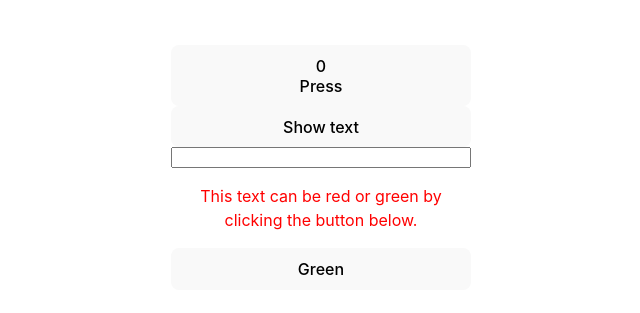
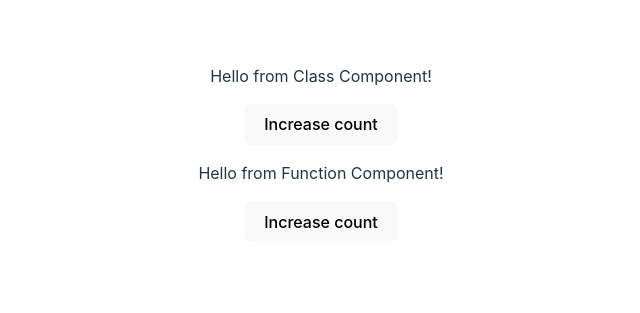
Before and after one commit to voronovanasta/redev_tasks, a React (Vite) app: page / in a window 1280 px wide. Shown: the part 255-568 px from the top of the page, without its empty margins (319-959 px from the left). Built offline with nearby package versions, Linux system fonts and the light colour scheme; no server answers.

Commit message:
feat: add code for lifecycle task

```diff
--- a/src/App.jsx
+++ b/src/App.jsx
@@ -1,23 +1,15 @@
 import './App.css'
-import ButtonComponent from './components/ButtonComponent';
-import TextComponent from './components/TextComponent';
-import InputComponent from './components/InputComponent';
-import ColorChangeComponent from './components/ColorChangeComponent'
+import { LifecycleComponent, FuncComponent} from './components/LifecycleComponent'
+
+
 
 function App() {
-  const style = {width: '300px',height: "200px", display: "flex", flexDirection: "column", justifyContent: 'space-between'}
+  const style = {width: '300px', display: "flex", flexDirection: "column", justifyContent: 'space-between'}
   return (
     <div style = {style}>
-      <ButtonComponent />
-      <TextComponent />
-      <InputComponent/>
-      <ColorChangeComponent/>
+      <LifecycleComponent/>
+      <FuncComponent/>
     </div>
-    // <BoolPropComponent isDay={isDay}>
-    // <ObjPropComponent data={{name: 'Nastya'}}/>
-    // <ArrPropComponent contacts={contacts} />
-    // <FuncPropComponent clickHandler={removeContacts}/>
-    // </BoolPropComponent>
   )
 }
 
--- a/src/components/ButtonComponent.jsx
+++ /dev/null
@@ -1,18 +0,0 @@
-import { useState } from "react";
-
-function ButtonComponent ()  {
-    const [count, setCount] = useState(0);
-     const clickHandler = () => {
-        setCount(prevCount => prevCount + 1)
-     }
-
-    return (
-    <button onClick = {clickHandler}>
-       {count}
-       <br></br>
-       Press
-    </button>
-    )
-}
-
-export default ButtonComponent;
--- a/src/components/ColorChangeComponent.jsx
+++ /dev/null
@@ -1,20 +0,0 @@
-import { useState } from "react";
-
-function ColorChangeComponent ()  {
-   const text = 'This text can be red or green  by clicking the button below.'
-   const [IsColored, setIsColored]= useState(false);
-    const clickHandler = () => {
-      setIsColored(IsColored => !IsColored)
-    }
-    let color = IsColored ? {color: 'green'} : {color: 'red'}
-   return (
-   <>
-   <p style = {color}>{text}</p>
-   <button onClick = {clickHandler}>
-      {!IsColored ? "Green" : "Red"}
-   </button>
-   </>
-   )
-}
-
-export default ColorChangeComponent;
--- a/src/components/InputComponent.jsx
+++ /dev/null
@@ -1,18 +0,0 @@
-import { useState } from "react";
-
-function InputComponent ()  {
-    const [value, setValue] = useState('');
-     const clickHandler = (value) => {
-        setValue(value)
-     }
-
-    return (
-    <>
-    <input onChange = {(e) => clickHandler(e.target.value)}>
-    </input>
-    {value}
-    </>
-    )
-}
-
-export default InputComponent;
--- /dev/null
+++ b/src/components/LifecycleComponent.jsx
@@ -0,0 +1,73 @@
+import React, { useState, useEffect } from 'react'
+
+export class LifecycleComponent extends React.Component {
+    state = {
+        count: 0
+    }
+
+    constructor (props) {
+        super(props);
+        this.increment = this.increment.bind(this)
+    }
+
+    increment () {
+       this.setState(prevState => ({count: prevState.count + 1}));
+    }
+    componentDidMount() {
+        async function getAllUsersCount() {
+            const response = await fetch('https://todo-redev.herokuapp.com/api/users');
+            const data = await response.json();
+            return data.length;
+        }
+        getAllUsersCount().then(console.log)
+    }
+
+    shouldComponentUpdate(nextProps, nextState) {
+        return nextState.count % 2 === 0;
+    }
+
+    componentDidUpdate() {
+        console.log(this.state.count);
+    }
+
+    componentWillUnmount() {
+        console.log('This component will be deleted!')
+    }
+
+    render () {
+        return <div>
+              <p> Hello from Class Component!</p>
+              <button onClick = {this.increment}>Increase count</button>
+        </div>
+    }
+}
+
+export function FuncComponent () {
+    console.log('App')
+    const [count, setCount] = useState(0);
+
+    useEffect(() => {
+        async function getAllUsersCount() {
+            const response = await fetch('https://todo-redev.herokuapp.com/api/users');
+            const data = await response.json();
+            return data.length;
+        }
+        getAllUsersCount().then(console.log);
+        return () => {
+            console.log('This component will be deleted!');
+        }
+    }, [])
+
+    useEffect(() => {
+        console.log(count)
+    }, [count])
+
+    function clickhandler () {
+        setCount(c => c + 1)
+    }
+
+    return  <div>
+    <p> Hello from Function Component!</p>
+    <button onClick = {clickhandler}>Increase count</button>
+    </div>
+}
--- a/src/components/TextComponent.jsx
+++ /dev/null
@@ -1,20 +0,0 @@
-import { useState } from "react";
-
-function TextComponent ()  {
-    const text = 'This text can be hidden by clicking the button below.'
-    const [isHidden, setIsHidden]= useState(false);
-     const clickHandler = () => {
-        setIsHidden(isHidden => !isHidden)
-     }
-
-    return (
-    <>
-    {isHidden && text}
-    <button onClick = {clickHandler}>
-       {!isHidden ? "Show text" : "Hide text"}
-    </button>
-    </>
-    )
-}
-
-export default TextComponent;
```
Also changed, not shown: src/components/index.css (deleted, +0 -16 lines).
